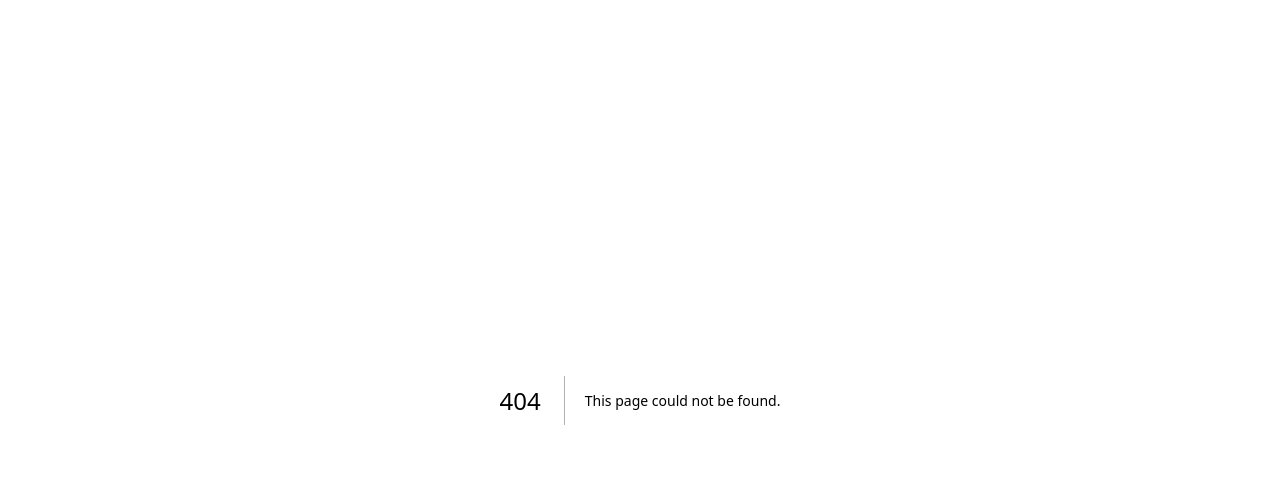
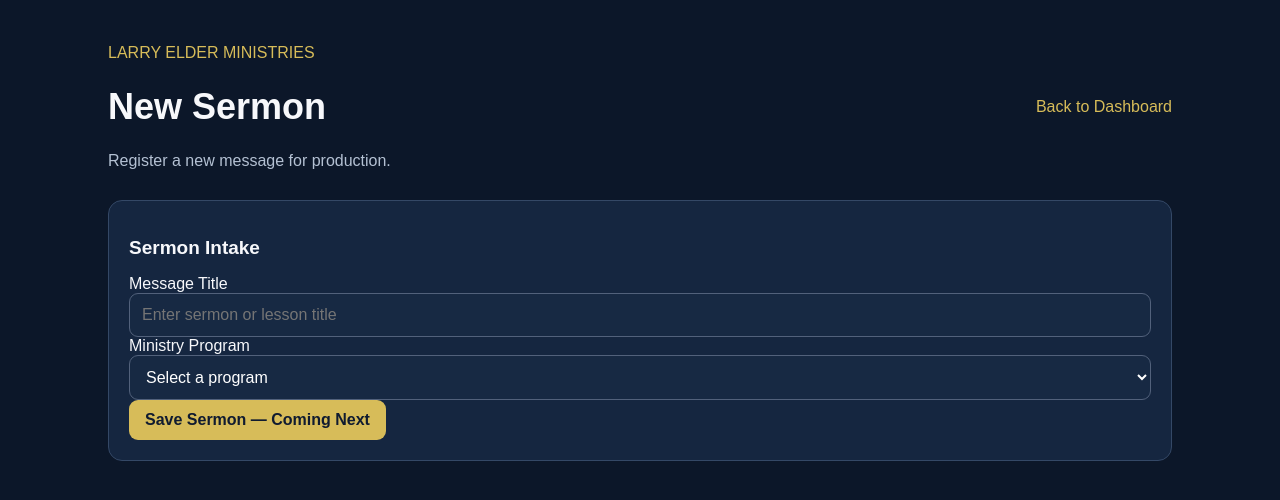
Before and after one commit to leolemteam-rgb/lem-ai-production-studio, a Next.js app: page /sermons/new in a window 1280 px wide. Before the commit this address had no page. Shown: the top 500 px of the page. Built offline with nearby package versions, Linux system fonts and the light colour scheme.

Commit message:
Create sermon intake form interface

```diff
--- /dev/null
+++ b/app/sermons/new/page.tsx
@@ -0,0 +1,55 @@
+
+export default function NewSermon() {
+  return (
+    <main className="wrap">
+      <header className="top">
+        <div>
+          <p className="gold">LARRY ELDER MINISTRIES</p>
+          <h1>New Sermon</h1>
+          <p className="muted">
+            Register a new message for production.
+          </p>
+        </div>
+        <a href="/dashboard">Back to Dashboard</a>
+      </header>
+
+      <section className="panel">
+        <h2>Sermon Intake</h2>
+
+        <form>
+          <label>
+            Message Title
+            <input
+              type="text"
+              name="title"
+              placeholder="Enter sermon or lesson title"
+              required
+            />
+          </label>
+
+          <label>
+            Ministry Program
+            <select name="program" required defaultValue="">
+              <option value="" disabled>
+                Select a program
+              </option>
+              <option value="Sunday Worship">
+                Sunday Worship
+              </option>
+              <option value="Wednesday Bible Study">
+                Wednesday Bible Study
+              </option>
+              <option value="Healing School">
+                Healing School
+              </option>
+            </select>
+          </label>
+
+          <button type="button" disabled>
+            Save Sermon — Coming Next
+          </button>
+        </form>
+      </section>
+    </main>
+  );
+}
```
